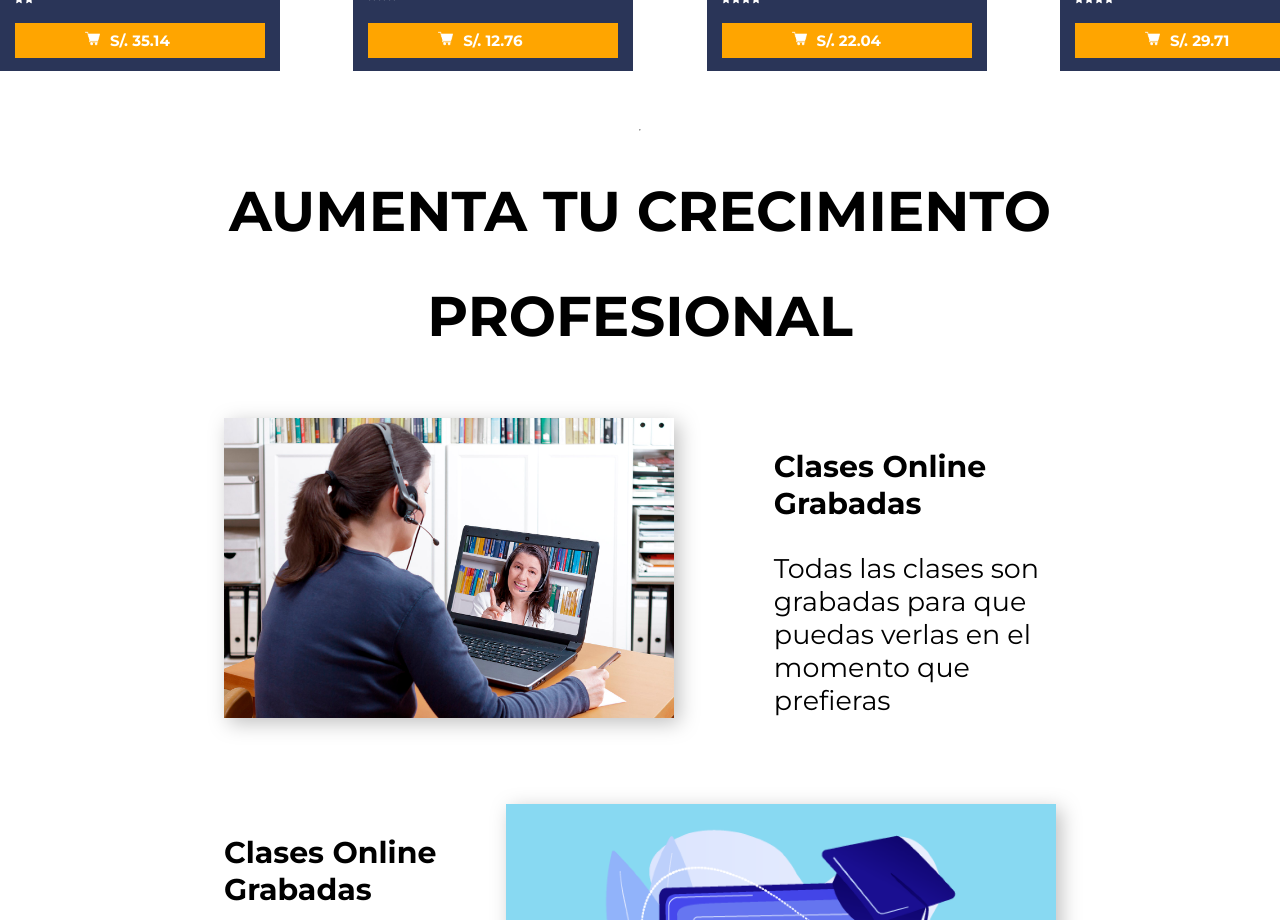
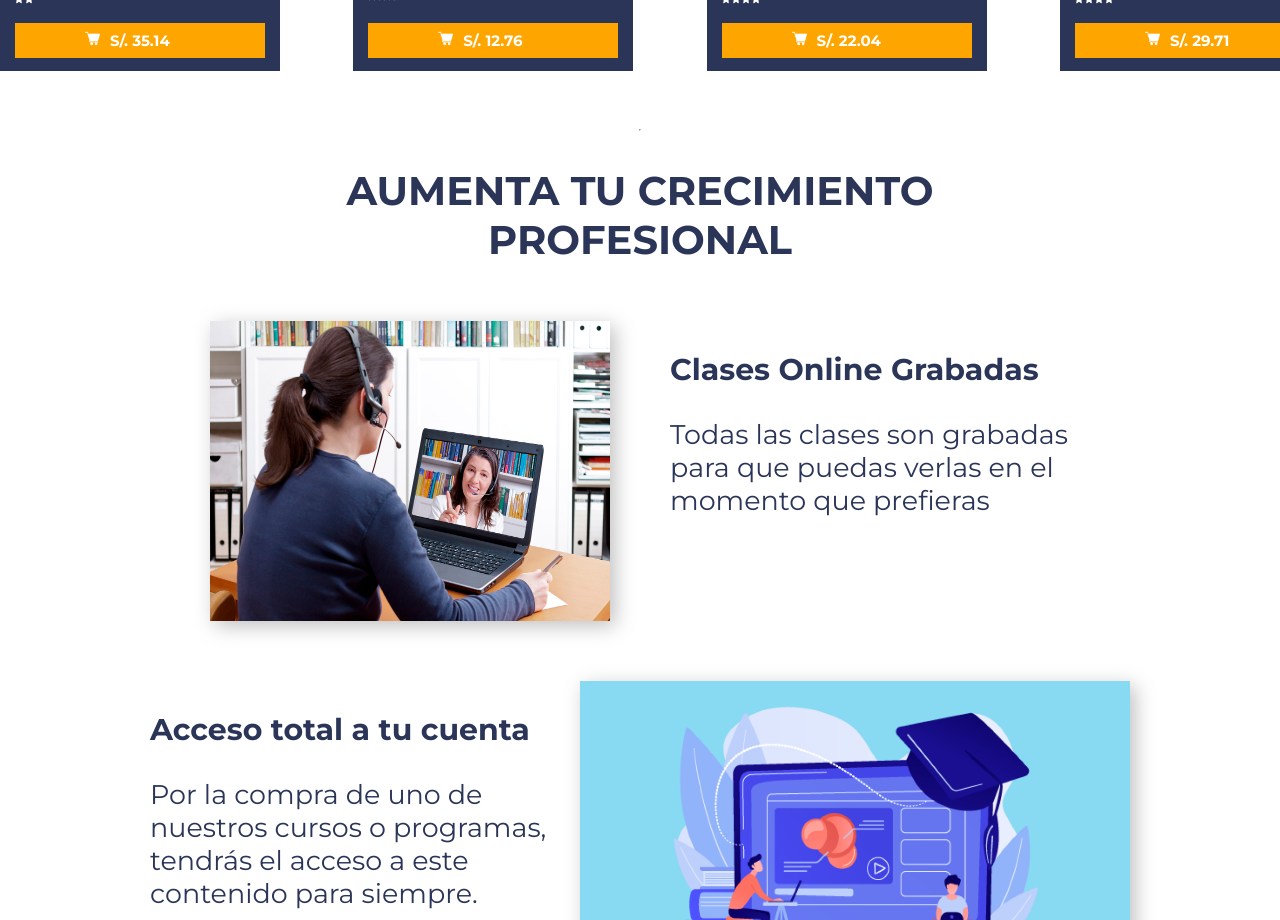
Before and after one commit to mgarcial1995/homeversity, a React (Create React App) app in the folder packages/react-homeversity/: page / in a window 1280 px wide. Shown: the part 1880-2800 px from the top of the page. Built offline with nearby package versions, Linux system fonts and the light colour scheme.

Commit message:
feat: update info increase

```diff
--- a/packages/react-homeversity/src/components/Increase/index.js
+++ b/packages/react-homeversity/src/components/Increase/index.js
@@ -27,8 +27,7 @@ function Increase() {
     <div className="increase">
       <hr className="increase_line" />
       <div className="increase_title">
-        <h1>Aumenta tu crecimiento</h1>
-        <h1>Profesional</h1>
+        <h1>Aumenta tu crecimiento <br/> Profesional</h1>
       </div>
 
       <div className="increase_benefit">
@@ -53,11 +52,10 @@ function Increase() {
       <div className="increase_benefit">
         <div className="increase_benefit_content_left">
           <h3 className="increase_benefit_content_left_title">
-            Clases Online Grabadas
+          Acceso total a tu cuenta
           </h3>
           <p className="increase_benefit_content_left_description">
-            Todas las clases son grabadas para que puedas verlas en el momento
-            que prefieras
+          Por la compra de uno de nuestros cursos o programas, tendrás el acceso a este contenido para siempre.
           </p>
         </div>
         <img
@@ -79,11 +77,10 @@ function Increase() {
         />
         <div className="increase_benefit_content_right">
           <h3 className="increase_benefit_content_right_title">
-            Clases Online Grabadas
+          Obtén tu certificado al terminar tus cursos
           </h3>
           <p className="increase_benefit_content_right_description">
-            Todas las clases son grabadas para que puedas verlas en el momento
-            que prefieras
+          Tendrás la opción de descargar un certificado por cada curso que concluyas en nuestra plataforma.
           </p>
         </div>
       </div>
--- a/packages/react-homeversity/src/components/Increase/styles.sass
+++ b/packages/react-homeversity/src/components/Increase/styles.sass
@@ -5,30 +5,34 @@
     width: 65%
     margin: auto
     font-family: Montserrat
-
+    color: #2A3558
     &line
         color: #2A3558
         height: 2
         padding-top: 10px
 
     &_title
-        text-transform: uppercase
-        text-align: center
-        font-size: 28px
-        font-weight: 400
+        h1
+            font-family: Montserrat
+            text-transform: uppercase
+            text-align: center
+            font-size: 40px
+            font-weight: 400
+            font-weight: bold
 
     &_benefit
         display: flex
         flex-direction: row
         justify-content: center
         padding: 30px 0
-
+        color: #2A3558
         &_img_left
-            margin-right: 40px
             filter: drop-shadow(5px 5px 10px rgba(0, 0, 0, 0.25))
+            width: 400px
         &_content_right
             margin-left: 60px
             &_title
+                width: 400px
                 font-size: 30px
                 font-weight: 700
             &_description
@@ -40,6 +44,7 @@
         &_content_left
             marging-right: 60px
             &_title
+                width: 400px
                 font-weight: 700
                 font-size: 30px
             &_description
--- a/packages/react-homeversity/src/components/Navbar/styles.sass
+++ b/packages/react-homeversity/src/components/Navbar/styles.sass
@@ -5,6 +5,7 @@
     display: flex
     justify-content: space-between
     align-items: center
+    font-family: Montserrat
     &_left
         width: auto
         display: flex
```
